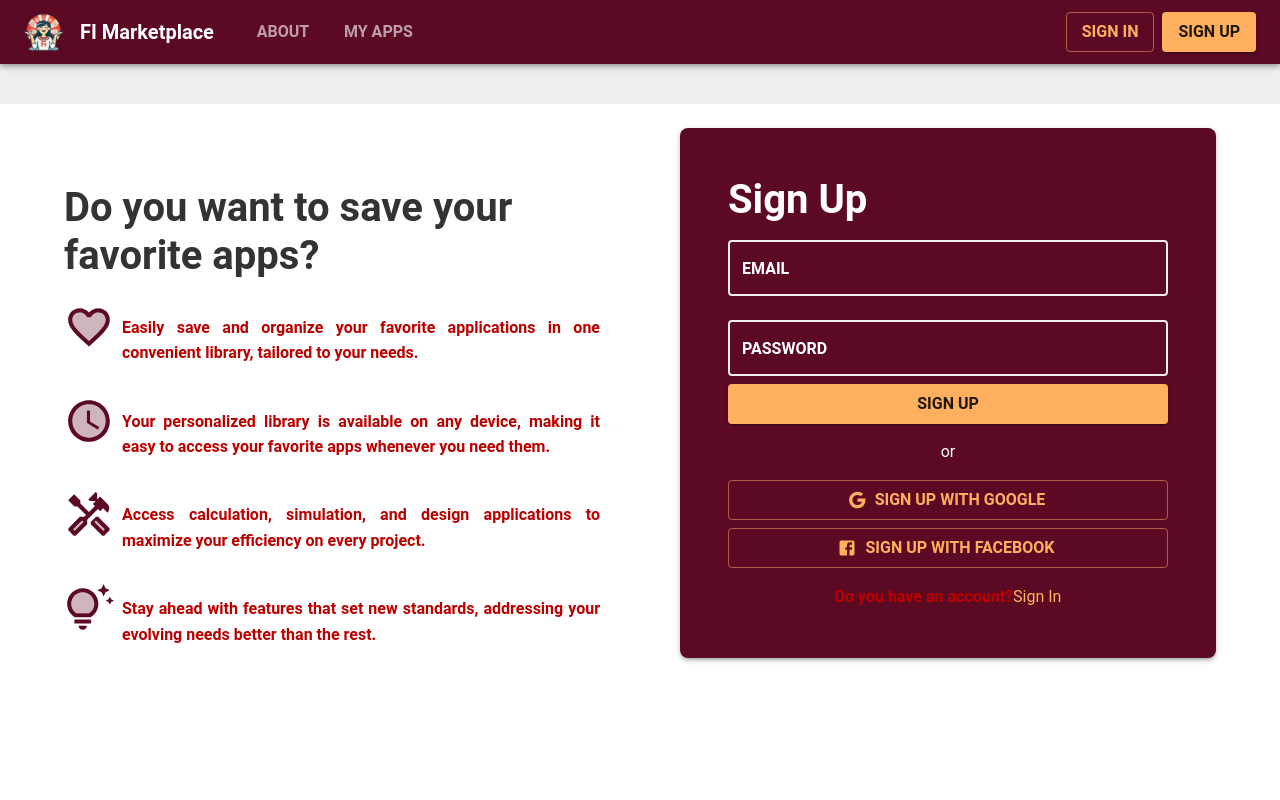
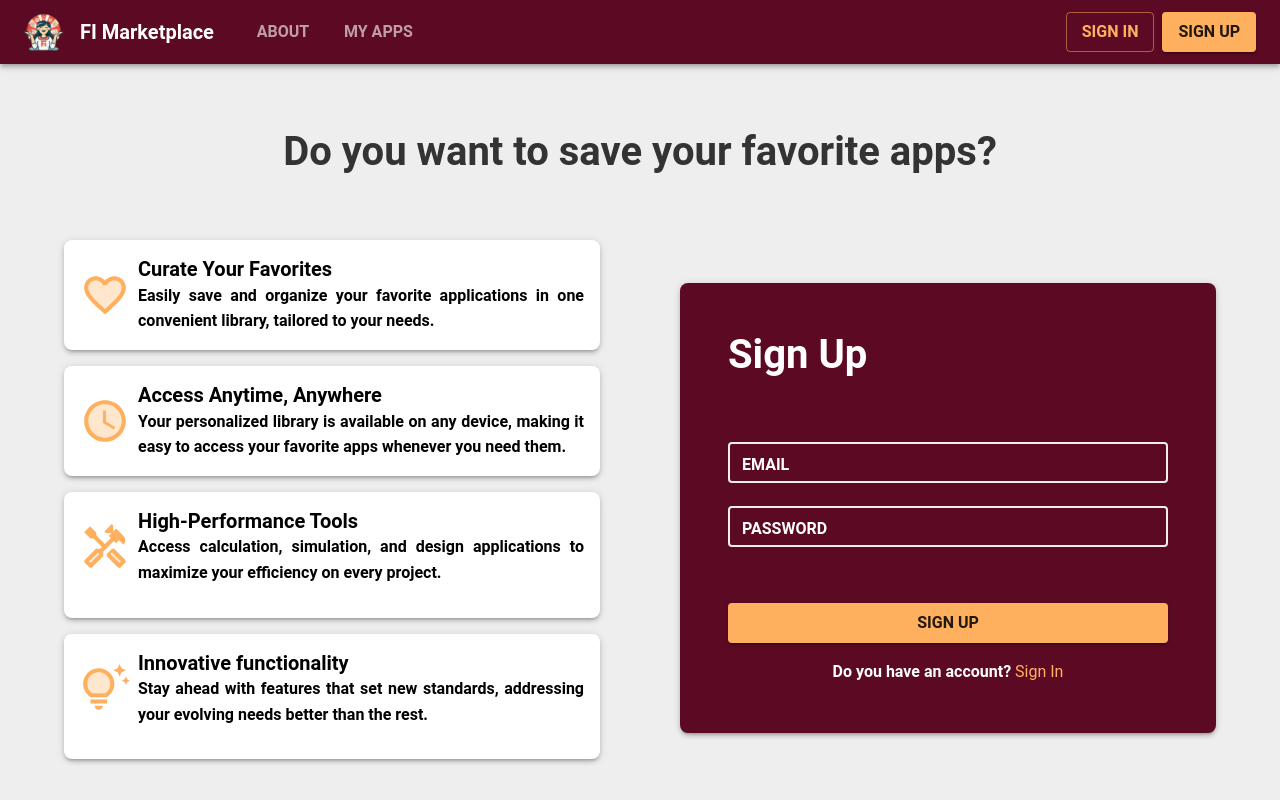
Before and after one commit to DavidVigil/frontend-project, a Next.js app in the folder fimarket/: page /signUp in a window 1280 px wide. Shown: the top 800 px of the page. Built offline with nearby package versions, Linux system fonts and the light colour scheme.

Commit message:
fix(sign-up-page): changed page layout

```diff
--- a/fimarket/app/signUp/page.jsx
+++ b/fimarket/app/signUp/page.jsx
@@ -16,6 +16,8 @@ import {
   Divider,
   FormControlLabel,
   Grid,
+  Grid2,
+  Paper,
   TextField,
   Typography,
 } from '@mui/material';
@@ -57,28 +59,27 @@ const SignUp = ({ onSignUp }) => {
 
   return (
     <Box
+
       sx={{
-        display: 'flex',
-        minHeight: '100vh',
-        bgcolor: 'white',
+        minHeight: 'flex',
         p: 3,
       }}
     >
       <Container maxWidth='lg'>
-        <Grid container spacing={10}>
-          {/* Left Column */}
-          <Grid item xs={12} md={6}>
-            <Box sx={{ mb: 1 }}>
-              <Typography variant='h1' >
-                FI MARKETPLACE
-              </Typography>
+        <Grid2 sx={{mb: 8}}>
+          <Box align={"center"}>
               <Typography variant='h2' >
                   Do you want to save your favorite apps?
               </Typography>
           </Box>
-            <Box sx={{ display: 'flex', alignItems: 'center', mb: 2 }}>
+        </Grid2>
+        <Grid container alignItems={"center"} spacing={10}>
+          {/* Left Column */}
+          <Grid item xs={12} md={6}>
+            <Paper elevation={3} sx={{ p: 2, borderRadius: 2, bgcolor: 'background.paper', mb: 2 }}>
+              <Box sx={{ display: 'flex', alignItems: 'center' }}>
                 <FavoriteTwoToneIcon
-                color='primary'
+                  color='secondary'
                   sx={{
                       mr: 1,
                       fontSize: 50,
@@ -87,16 +88,17 @@ const SignUp = ({ onSignUp }) => {
                       } }}
                 />
                 <Box>
-                <Typography variant='h5'>Curate Your Favorites</Typography>
-                <Typography variant='h6' sx={{textAlign:'justify'}}>
+                  <Typography variant='h5' sx={{color: "text.dark"}}>Curate Your Favorites</Typography>
+                  <Typography variant='h6' sx={{textAlign:'justify', color: "text.dark"}}>
                     Easily save and organize your favorite applications in one convenient library, tailored to your needs.
                   </Typography>
                 </Box>
               </Box>
-
-            <Box sx={{ display: 'flex', alignItems: 'center', mb: 2 }}>
+            </Paper>
+            <Paper elevation={3} sx={{ p: 2, borderRadius: 2, bgcolor: 'background.paper', mb: 2 }}>
+              <Box sx={{ display: 'flex', alignItems: 'center' }}>
                 <AccessTimeTwoToneIcon
-                color='primary'
+                  color='secondary'
                   sx={{
                       mr: 1,
                       fontSize: 50,
@@ -105,15 +107,17 @@ const SignUp = ({ onSignUp }) => {
                       } }}
                 />
                 <Box>
-                <Typography variant='h5'>Access Anytime, Anywhere</Typography>
-                <Typography variant='h6' sx={{textAlign:'justify'}}>
+                  <Typography variant='h5' sx={{color: "text.dark"}}>Access Anytime, Anywhere</Typography>
+                  <Typography variant='h6' sx={{textAlign:'justify', color: "text.dark"}}>
                     Your personalized library is available on any device, making it easy to access your favorite apps whenever you need them.
                   </Typography>
                 </Box>
               </Box>
+            </Paper>
+            <Paper elevation={3} sx={{ p: 2, borderRadius: 2, bgcolor: 'background.paper', mb: 2 }}>
               <Box sx={{ display: 'flex', alignItems: 'center', mb: 2 }}>
                 <HandymanTwoToneIcon
-                color='primary'
+                  color='secondary'
                   sx={{
                       mr: 1,
                       fontSize: 50,
@@ -122,15 +126,17 @@ const SignUp = ({ onSignUp }) => {
                       } }}
                 />
                 <Box>
-                <Typography variant='h5'>High-Performance Tools</Typography>
-                <Typography variant='h6' sx={{textAlign:'justify'}}>
+                  <Typography variant='h5' sx={{color: "text.dark"}}>High-Performance Tools</Typography>
+                  <Typography variant='h6' sx={{textAlign:'justify', color: "text.dark"}}>
                     Access calculation, simulation, and design applications to maximize your efficiency on every project.
                   </Typography>
                 </Box>
               </Box>
+            </Paper>
+            <Paper elevation={3} sx={{ p: 2, borderRadius: 2, bgcolor: 'background.paper', mb: 2 }}>
               <Box sx={{ display: 'flex', alignItems: 'center', mb: 2 }}>
                 <TipsAndUpdatesTwoToneIcon
-              color='primary'
+                color='secondary'
                   sx={{
                       mr: 1,
                       fontSize: 50,
@@ -139,31 +145,31 @@ const SignUp = ({ onSignUp }) => {
                       } }}
                 />
                 <Box>
-                <Typography variant='h5'>Innovative functionality</Typography>
-                <Typography variant='h6' sx={{textAlign:'justify'}}>
+                  <Typography variant='h5' sx={{color: "text.dark"}}>Innovative functionality</Typography>
+                  <Typography variant='h6' sx={{textAlign:'justify', color: "text.dark"}}>
                     Stay ahead with features that set new standards, addressing your evolving needs better than the rest.
                   </Typography>
                 </Box>
               </Box>
+            </Paper>
           </Grid>
 
           {/*Right Column*/}
           <Grid item xs={12} md={6}>
-            <Box sx={{ p: 6, borderRadius: 2, bgcolor: 'primary.main', boxShadow: 3 }}>
-              <Typography variant='h2' color='white'>
+            <Paper sx={{ p: 6, borderRadius: 2, bgcolor: 'primary.main', boxShadow: 3 }}>
+              <Typography mb={6} variant='h2' color='text.light'>
                 Sign Up
               </Typography>
-
               <form onSubmit={handleSubmit} >
                 <TextField
-                label={<Typography variant='h6' color='white'>EMAIL</Typography>}
+                  label={<Typography variant='h6' color='text.light'>EMAIL</Typography>}
                   type="email"
                   value={email}
                   onChange={(e) => setEmail(e.target.value)}
                   fullWidth
                   required
-
                   margin="normal"
+                  size='small'
                   sx={{
                     '& .MuiFormLabel-asterisk': {
                       display: 'none',
@@ -176,24 +182,24 @@ const SignUp = ({ onSignUp }) => {
                       },
                       "&.Mui-focused": {
                         "& .MuiOutlinedInput-notchedOutline": {
-                        borderColor: "text.main",
+                          borderColor: "secondary.main",
                           borderWidth: "3px",
                         },
                       },
                       "&:hover:not(.Mui-focused)": {
                         "& .MuiOutlinedInput-notchedOutline": {
-                        borderColor: "text.main",
+                          borderColor: "secondary.dark",
                         },
                       },
                       '& .MuiInputBase-input': {
-                      color: 'text.main',
+                        color: 'text.light',
                       },
                     },
 
                     "& .MuiInputLabel-outlined": {
 
                       "&.Mui-focused": {
-                      color: "text.main",
+                        color: "text.light",
                         fontWeight: "bold",
                       },
                     },
@@ -207,6 +213,7 @@ const SignUp = ({ onSignUp }) => {
                   fullWidth
                   required
                   margin="normal"
+                  size='small'
                   sx={{
                     '& .MuiFormLabel-asterisk': {
                       display: 'none',
@@ -219,66 +226,40 @@ const SignUp = ({ onSignUp }) => {
                       },
                       "&.Mui-focused": {
                         "& .MuiOutlinedInput-notchedOutline": {
-                        borderColor: "text.main",
+                          borderColor: "secondary.main",
                           borderWidth: "3px",
                         },
                       },
                       "&:hover:not(.Mui-focused)": {
                         "& .MuiOutlinedInput-notchedOutline": {
-                        borderColor: "text.main",
+                          borderColor: "secondary.dark",
                         },
                       },
                       '& .MuiInputBase-input': {
-                      color: 'text.main',
+                        color: 'text.light',
                       },
                     },
 
                     "& .MuiInputLabel-outlined": {
 
                       "&.Mui-focused": {
-                      color: "text.main",
+                        color: "text.light",
                         fontWeight: "bold",
                       },
                     },
                   }}
                 />
-
-              <Button type="submit" variant='contained' color='secondary' fullWidth>
+                <Button sx={{mt:6}} type="submit" variant='contained' color='secondary' fullWidth>
                   Sign Up
                 </Button>
-
               </form>
-
-              <Divider
-                sx={{
-                  my: 2,
-                  '&::before, &::after': {
-                  borderColor: 'text.main', // Cambia el color de la línea
-                },}}>or</Divider>
-              <Button
-                variant='outlined'
-                fullWidth
-                startIcon={<GoogleIcon />}
-                sx={{ mb: 1 }}
-                color='secondary'
-              >
-                Sign Up with Google
-              </Button>
-              <Button
-                variant='outlined'
-                fullWidth
-                startIcon={<FacebookIcon />}
-                color='secondary'
-              >
-                Sign Up with Facebook
-              </Button>
               <Box sx={{ mt: 2 }}>
-                <Typography variant='h6' align='center'>
-                  Do you have an account?
+                <Typography variant='h6' align='center' color='text.light'>
+                  Do you have an account? {' '}
                   <Typography component='span' color='secondary' sx={{ cursor: 'pointer' }} onClick={handleSI} >Sign In</Typography>
                 </Typography>
               </Box>
-            </Box>
+            </Paper>
           </Grid>
         </Grid>
       </Container>
```
Lines whose indentation alone changed are shown as unchanged.
